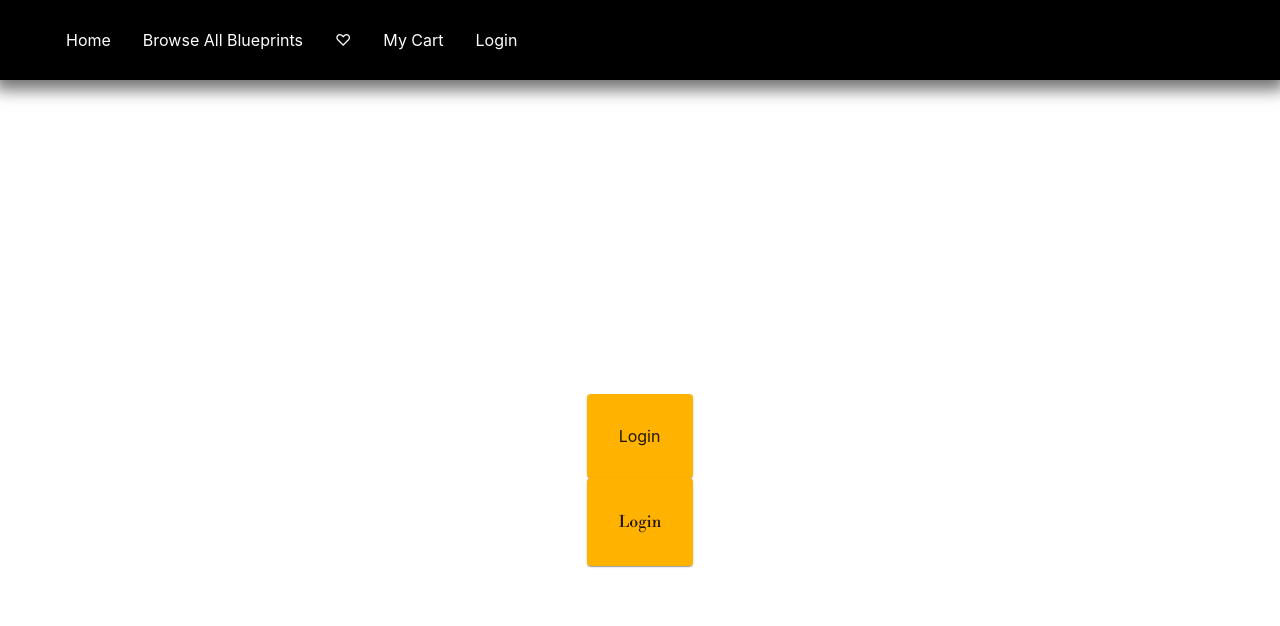
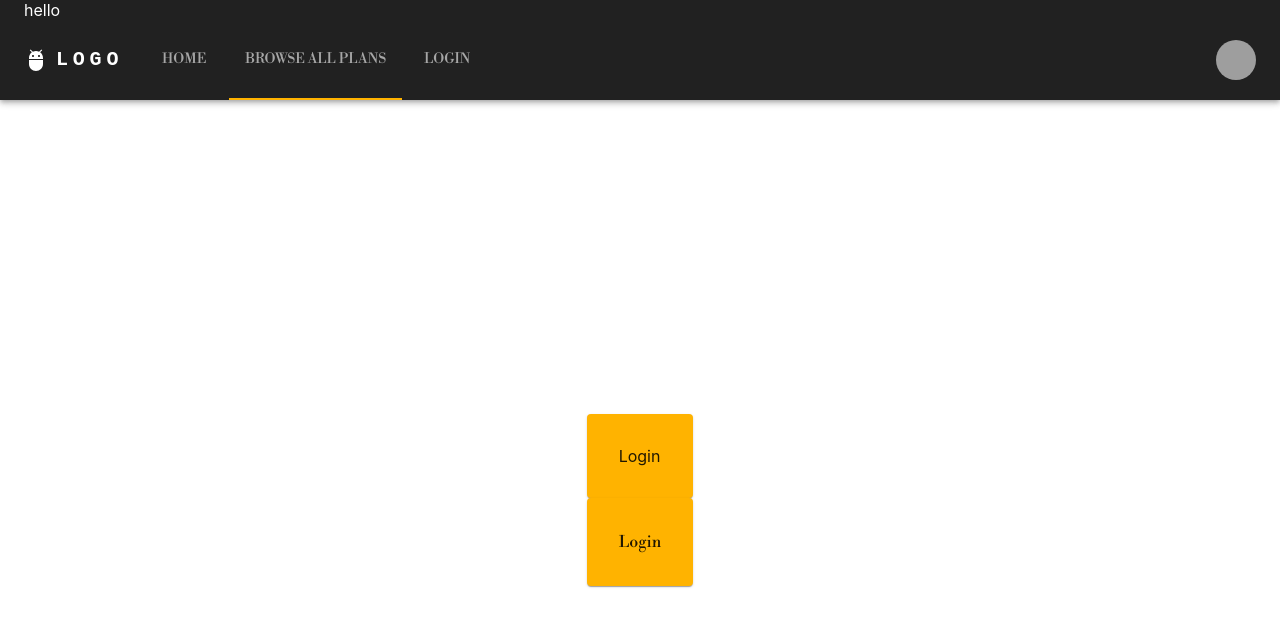
Before and after one commit to melxincognito/bp-design-next, a Next.js app: page /login in a window 1280 px wide. Shown: the top 626 px of the page. Built offline with nearby package versions, Linux system fonts and the light colour scheme; grey boxes are pictures that could not be loaded.

Commit message:
making nav bar with mui

```diff
--- a/components/navigation/Layout.js
+++ b/components/navigation/Layout.js
@@ -1,5 +1,5 @@
 import layoutStyles from "../../styles/Layout.module.css";
-import NavBar from "./NavBar";
+import NavBar2 from "./NavBar2";
 import { ThemeProvider } from "@mui/material";
 import theme from "../../assets/theme";
 import Header from "../Header";
@@ -8,7 +8,7 @@ const Layout = ({ children }) => {
   return (
     <ThemeProvider theme={theme}>
       <Header />
-      <NavBar />
+      <NavBar2 />
       <div className={layoutStyles.container}>
         <main className={layoutStyles.main}>{children}</main>
       </div>
--- /dev/null
+++ b/components/navigation/NavBar2.js
@@ -0,0 +1,197 @@
+import * as React from "react";
+import {
+  AppBar,
+  Box,
+  Toolbar,
+  IconButton,
+  Typography,
+  Menu,
+  Container,
+  Avatar,
+  Button,
+  Tooltip,
+  MenuItem,
+  Tabs,
+  Tab,
+} from "@mui/material";
+
+import MenuIcon from "@mui/icons-material/Menu";
+import AdbIcon from "@mui/icons-material/Adb";
+import Link from "next/link";
+
+const tabsItems = [
+  { label: "Home", link: "/", id: 1 },
+  { label: "Browse All Plans", link: "/allBlueprints", id: 2 },
+  { label: "Login", link: "/login", id: 3 },
+];
+
+const settings = ["Profile", "Account", "Dashboard", "Logout"];
+
+const NavBar2 = () => {
+  const [anchorElNav, setAnchorElNav] = React.useState(null);
+  const [anchorElUser, setAnchorElUser] = React.useState(null);
+  const [value, setValue] = React.useState(1);
+
+  const handleChange = (event, newValue) => {
+    setValue(newValue);
+  };
+
+  const handleOpenNavMenu = (event) => {
+    setAnchorElNav(event.currentTarget);
+  };
+  const handleOpenUserMenu = (event) => {
+    setAnchorElUser(event.currentTarget);
+  };
+
+  const handleCloseNavMenu = () => {
+    setAnchorElNav(null);
+  };
+
+  const handleCloseUserMenu = () => {
+    setAnchorElUser(null);
+  };
+
+  // styles variables
+  const tabsContainerStyles = {
+    flexGrow: 1,
+    justifyContent: "flex-start",
+    display: { xs: "none", md: "flex" },
+  };
+  return (
+    <AppBar position="static">
+      <Container maxWidth="xl"> hello</Container>
+      <Container maxWidth="xl">
+        <Toolbar disableGutters>
+          <AdbIcon sx={{ display: { xs: "none", md: "flex" }, mr: 1 }} />
+          <Typography
+            variant="h6"
+            noWrap
+            component="a"
+            href="/"
+            sx={{
+              mr: 2,
+              display: { xs: "none", md: "flex" },
+              fontFamily: "monospace",
+              fontWeight: 700,
+              letterSpacing: ".3rem",
+              color: "inherit",
+              textDecoration: "none",
+            }}
+          >
+            LOGO
+          </Typography>
+
+          <Box sx={{ flexGrow: 1, display: { xs: "flex", md: "none" } }}>
+            <IconButton
+              size="large"
+              aria-label="account of current user"
+              aria-controls="menu-appbar"
+              aria-haspopup="true"
+              onClick={handleOpenNavMenu}
+              color="inherit"
+            >
+              <MenuIcon />
+            </IconButton>
+            <Menu
+              id="menu-appbar"
+              anchorEl={anchorElNav}
+              anchorOrigin={{
+                vertical: "bottom",
+                horizontal: "left",
+              }}
+              keepMounted
+              transformOrigin={{
+                vertical: "top",
+                horizontal: "left",
+              }}
+              open={Boolean(anchorElNav)}
+              onClose={handleCloseNavMenu}
+              sx={{
+                display: { xs: "block", md: "none" },
+              }}
+            >
+              {tabsItems.map((tab) => (
+                <MenuItem key={tab.id} onClick={handleCloseNavMenu}>
+                  <Link href={tab.link}>
+                    <Typography textAlign="center">{tab.label}</Typography>
+                  </Link>
+                </MenuItem>
+              ))}
+            </Menu>
+          </Box>
+          <AdbIcon sx={{ display: { xs: "flex", md: "none" }, mr: 1 }} />
+          <Typography
+            variant="h5"
+            noWrap
+            component="a"
+            href=""
+            sx={{
+              mr: 2,
+              display: { xs: "flex", md: "none" },
+              flexGrow: 1,
+              fontFamily: "monospace",
+              fontWeight: 700,
+              letterSpacing: ".3rem",
+              color: "inherit",
+              textDecoration: "none",
+            }}
+          >
+            LOGO
+          </Typography>
+          <Box sx={tabsContainerStyles}>
+            <Tabs
+              variant="scrollable"
+              value={value}
+              onChange={handleChange}
+              textColor="secondary"
+              indicatorColor="secondary"
+            >
+              {tabsItems.map((tab) => (
+                <div key={tab.id}>
+                  <Link href={tab.link}>
+                    <Tab
+                      value={tab.id}
+                      label={tab.label}
+                      sx={{ my: 2, color: "white", display: "block" }}
+                    />
+                  </Link>
+                </div>
+              ))}
+            </Tabs>
+          </Box>
+          <Box sx={{ flexGrow: 0 }}>
+            <Tooltip title="Open settings">
+              <IconButton onClick={handleOpenUserMenu} sx={{ p: 0 }}>
+                <Avatar alt="Remy Sharp" src="/static/images/avatar/2.jpg" />
+              </IconButton>
+            </Tooltip>
+            <Menu
+              sx={{ mt: "45px" }}
+              id="menu-appbar"
+              anchorEl={anchorElUser}
+              anchorOrigin={{
+                vertical: "top",
+                horizontal: "right",
+              }}
+              keepMounted
+              transformOrigin={{
+                vertical: "top",
+                horizontal: "right",
+              }}
+              open={Boolean(anchorElUser)}
+              onClose={handleCloseUserMenu}
+            >
+              {settings.map((setting) => (
+                <MenuItem key={setting} onClick={handleCloseUserMenu}>
+                  <Typography textAlign="center">{setting}</Typography>
+                </MenuItem>
+              ))}
+            </Menu>
+          </Box>
+        </Toolbar>
+      </Container>
+    </AppBar>
+  );
+};
+
+export default NavBar2;
```
